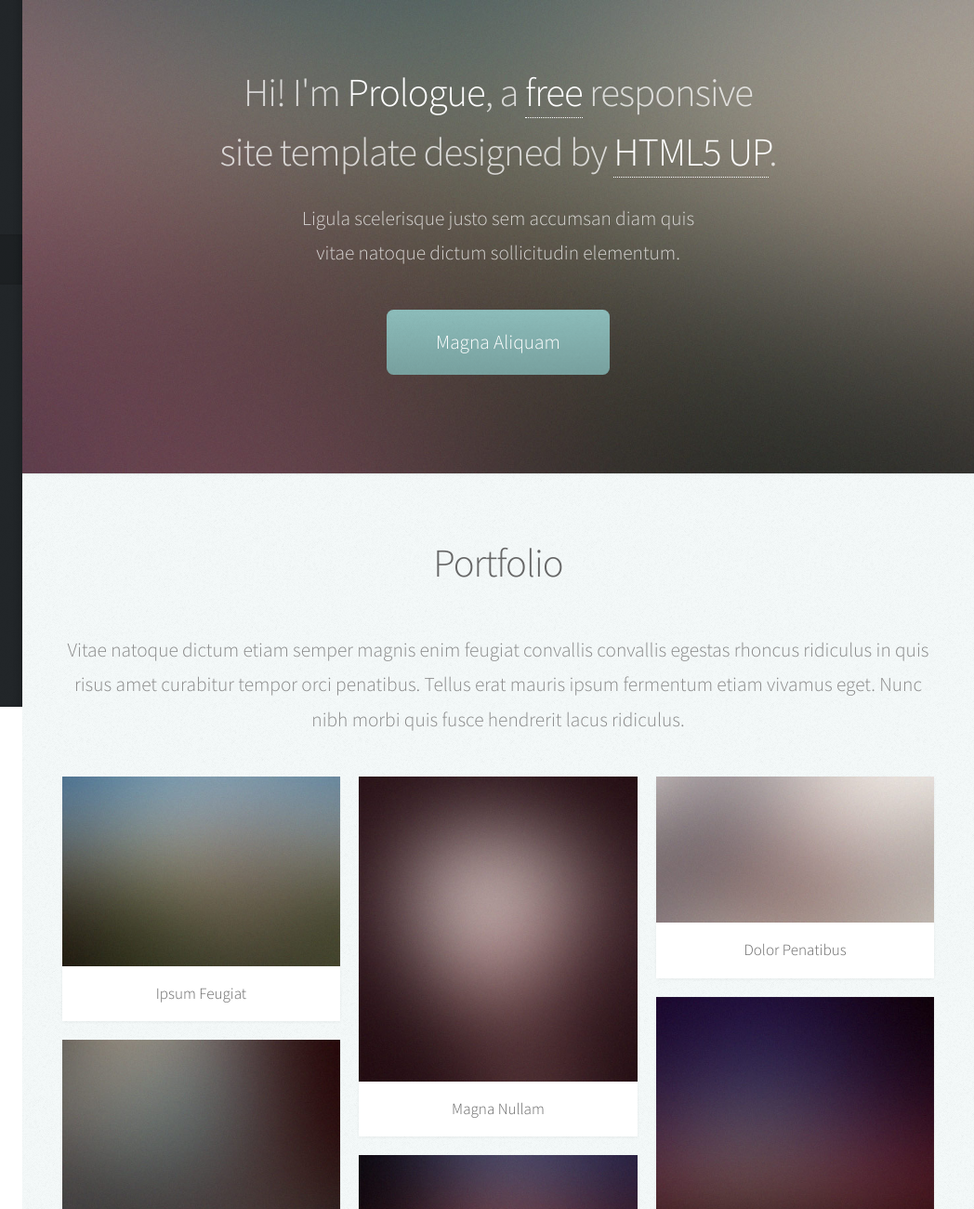
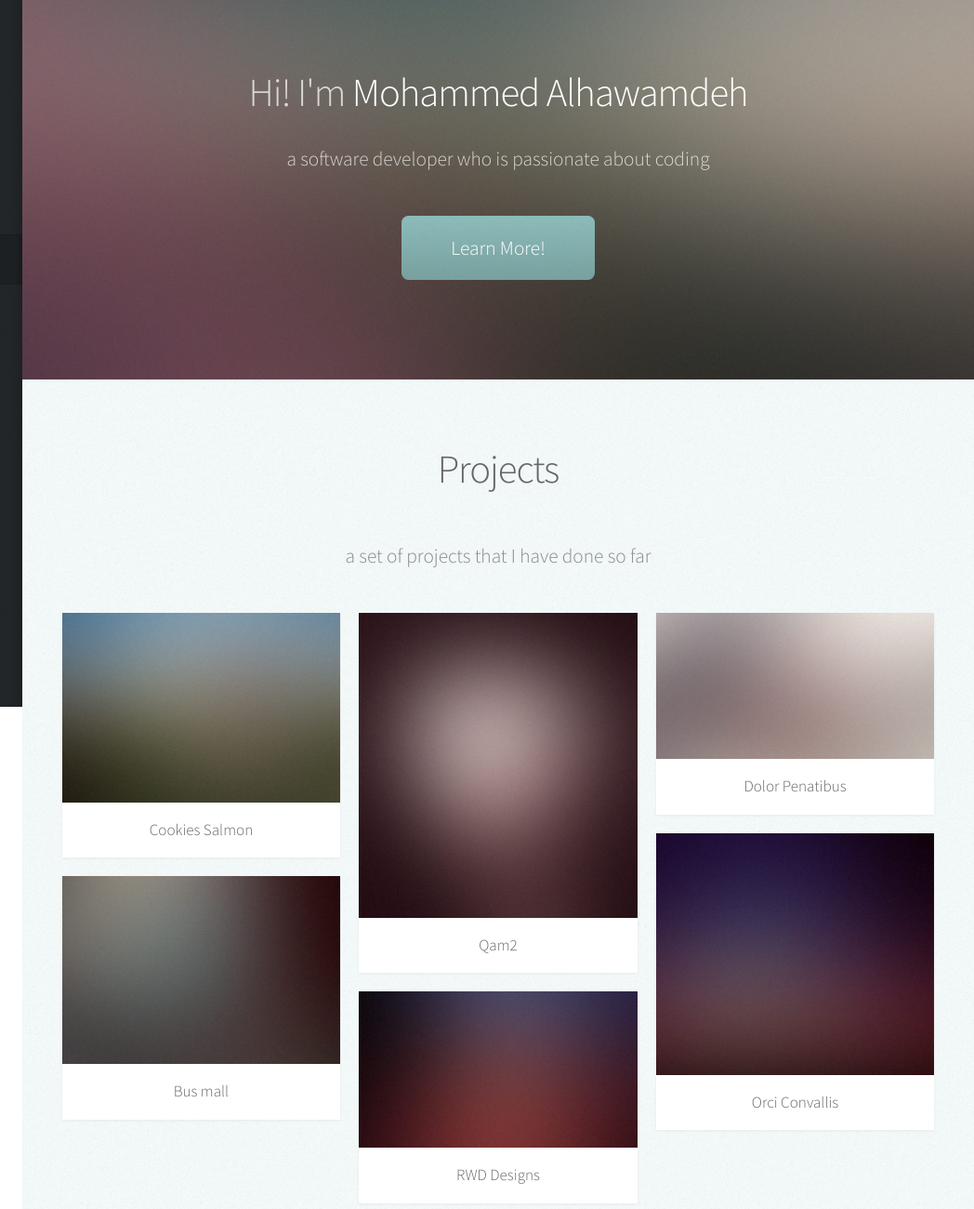
Before and after one commit to MohammedAlhawamdeh/Lab-4-portfolio, a plain HTML site: page index.html in a window 1280 px wide. Shown: the part 40-1340 px from the top of the page at 93% size, 232-1280 px from the left. Drawn offline with Linux system fonts and the light colour scheme.

Commit message:
still need edits

```diff
--- a/index.html
+++ b/index.html
@@ -60,14 +60,13 @@
 						<div class="container">
 
 							<header>
-								<h2 class="alt">Hi! I'm <strong>Prologue</strong>, a <a href="http://html5up.net/license">free</a> responsive<br />
-								site template designed by <a href="http://html5up.net">HTML5 UP</a>.</h2>
-								<p>Ligula scelerisque justo sem accumsan diam quis<br />
-								vitae natoque dictum sollicitudin elementum.</p>
+								<h2 class="alt">Hi! I'm <strong>Mohammed Alhawamdeh</strong></h2>
+								<p>a software developer who is passionate about coding<br />
+								</p>
 							</header>
 
 							<footer>
-								<a href="#portfolio" class="button scrolly">Magna Aliquam</a>
+								<a href="#portfolio" class="button scrolly">Learn More!</a>
 							</footer>
 
 						</div>
@@ -78,26 +77,23 @@
 						<div class="container">
 
 							<header>
-								<h2>Portfolio</h2>
+								<h2>Projects</h2>
 							</header>
 
-							<p>Vitae natoque dictum etiam semper magnis enim feugiat convallis convallis
-							egestas rhoncus ridiculus in quis risus amet curabitur tempor orci penatibus.
-							Tellus erat mauris ipsum fermentum etiam vivamus eget. Nunc nibh morbi quis
-							fusce hendrerit lacus ridiculus.</p>
+							<p>a set of projects that I have done so far</p>
 
 							<div class="row">
 								<div class="col-4 col-12-mobile">
 									<article class="item">
 										<a href="#" class="image fit"><img src="images/pic02.jpg" alt="" /></a>
 										<header>
-											<h3>Ipsum Feugiat</h3>
+											<h3>Cookies Salmon</h3>
 										</header>
 									</article>
 									<article class="item">
 										<a href="#" class="image fit"><img src="images/pic03.jpg" alt="" /></a>
 										<header>
-											<h3>Rhoncus Semper</h3>
+											<h3>Bus mall</h3>
 										</header>
 									</article>
 								</div>
@@ -105,13 +101,13 @@
 									<article class="item">
 										<a href="#" class="image fit"><img src="images/pic04.jpg" alt="" /></a>
 										<header>
-											<h3>Magna Nullam</h3>
+											<h3>Qam2</h3>
 										</header>
 									</article>
 									<article class="item">
 										<a href="#" class="image fit"><img src="images/pic05.jpg" alt="" /></a>
 										<header>
-											<h3>Natoque Vitae</h3>
+											<h3>RWD Designs</h3>
 										</header>
 									</article>
 								</div>
@@ -144,12 +140,7 @@
 
 							<a href="#" class="image featured"><img src="images/pic08.jpg" alt="" /></a>
 
-							<p>Tincidunt eu elit diam magnis pretium accumsan etiam id urna. Ridiculus
-							ultricies curae quis et rhoncus velit. Lobortis elementum aliquet nec vitae
-							laoreet eget cubilia quam non etiam odio tincidunt montes. Elementum sem
-							parturient nulla quam placerat viverra mauris non cum elit tempus ullamcorper
-							dolor. Libero rutrum ut lacinia donec curae mus vel quisque sociis nec
-							ornare iaculis.</p>
+							<p>My background was a civil engineer but because I like to add new skills into my career I decided to be a software developer, I always love to work on PC and had a lot of experience doing many projects online.</p>
 
 						</div>
 					</section>
@@ -162,10 +153,7 @@
 								<h2>Contact</h2>
 							</header>
 
-							<p>Elementum sem parturient nulla quam placerat viverra
-							mauris non cum elit tempus ullamcorper dolor. Libero rutrum ut lacinia
-							donec curae mus. Eleifend id porttitor ac ultricies lobortis sem nunc
-							orci ridiculus faucibus a consectetur. Porttitor curae mauris urna mi dolor.</p>
+							<p>This is where you can contact me</p>
 
 							<form method="post" action="#">
 								<div class="row">
```
